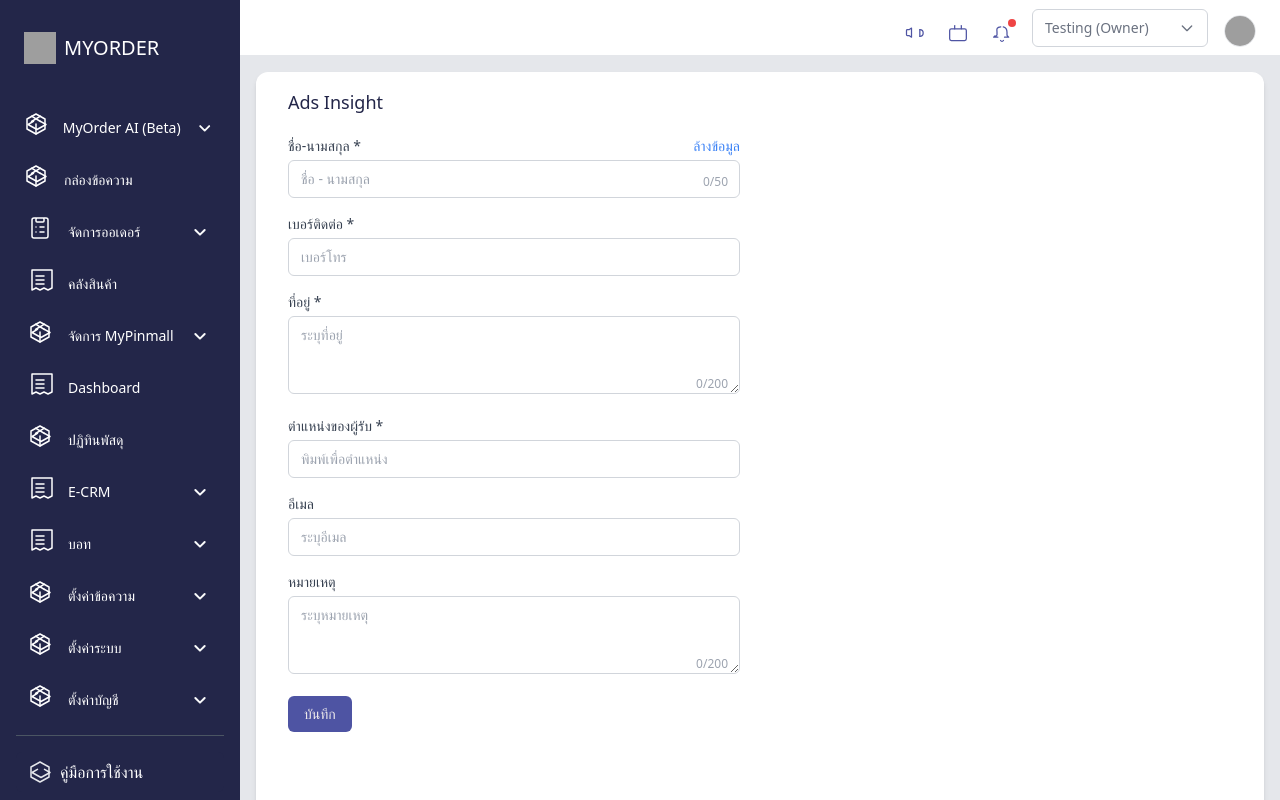
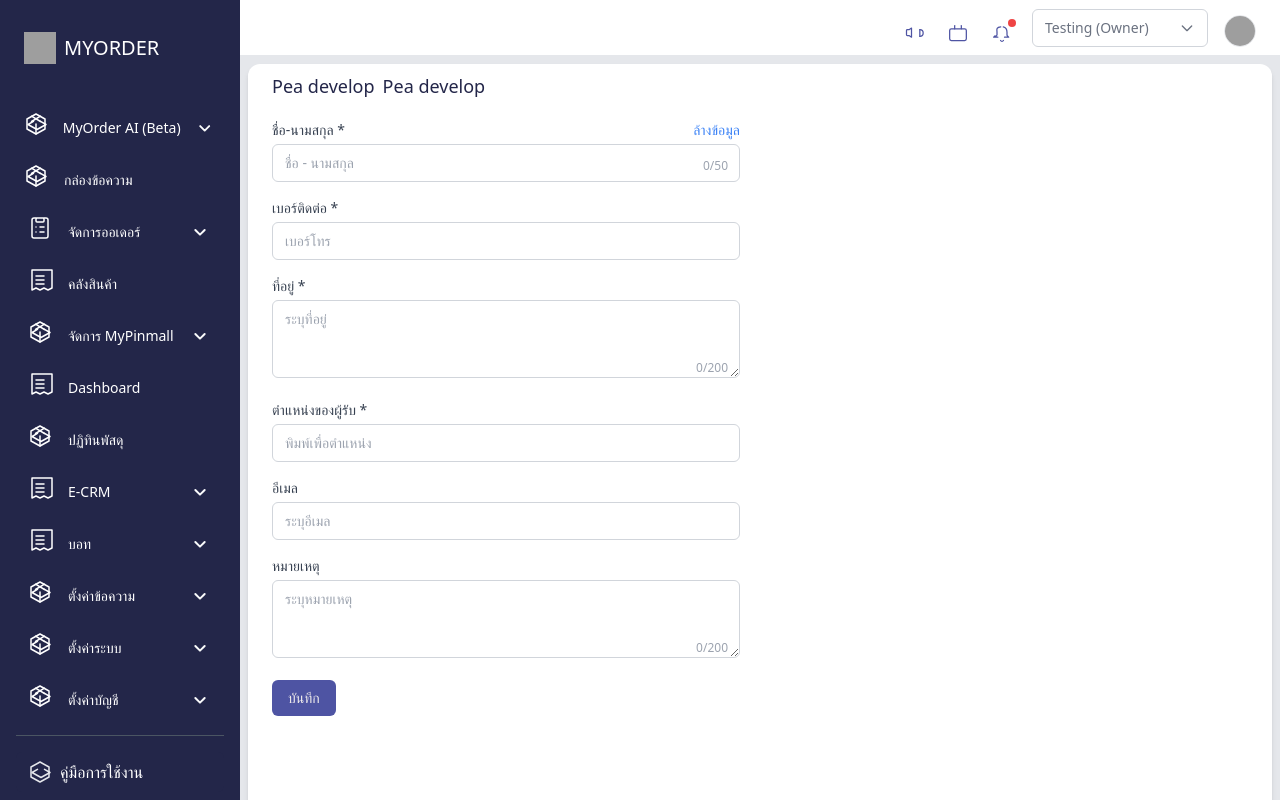
Before and after one commit to Pea-png/AngularLab, an Angular app: page /ads in a window 1280 px wide. Built offline with nearby package versions, Linux system fonts and the light colour scheme; grey boxes are pictures that could not be loaded.

Commit message:
add:text

```diff
--- a/src/app/feature/ads/ads.component.html
+++ b/src/app/feature/ads/ads.component.html
@@ -1,10 +1,11 @@
 <!-- Main content -->
   <main class="flex flex-col flex-1  w-full h-screen gap-4">
     <!-- Content -->
-        <section class="w-128 flex flex-col p-4 bg-white m-4 rounded-xl shadow-md h-full ">
+        <section class="w-120 flex flex-col p-2 bg-white m-2 rounded-xl shadow-md h-full ">
         <div class="relative  space-y-1 gap-2">
           <div class="flex gap-2 items-center px-4 ">
-            <h1 class="text-lg font-normal text-[#232649]">Ads Insight</h1>
+            <h1 class="text-lg font-normal text-[#232649]">Pea develop</h1>
+            <h1 class="text-lg font-normal text-[#232649]">Pea develop</h1>
           </div>
           <div class="grid grid-cols-2 gap-2">
             <app-form></app-form>
```
